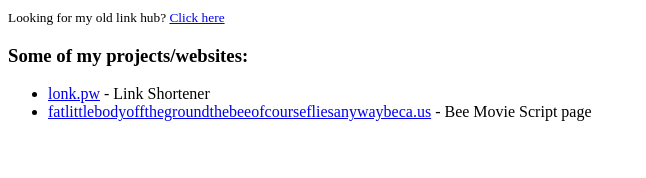
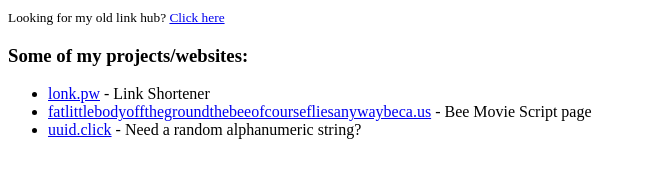
Before and after one commit to vpzomtrrfrt/vpzomtrrfrt.github.io, a plain HTML site: page index.html in a window 1280 px wide. Shown: the whole page, without its empty margins (0-646 px from the left). Drawn offline with Linux system fonts and the light colour scheme.

Commit message:
Add uuid.click link

```diff
--- a/index.html
+++ b/index.html
@@ -9,7 +9,7 @@
 		<ul>
 			<li><a href="http://lonk.pw">lonk.pw</a> - Link Shortener</a></li>
 			<li><a href="http://fatlittlebodyoffthegroundthebeeofcoursefliesanywaybeca.us">fatlittlebodyoffthegroundthebeeofcoursefliesanywaybeca.us</a> - Bee Movie Script page</li>
-
+			<li><a href="https://uuid.click">uuid.click</a> - Need a random alphanumeric string?</li>
 		</ul>
 	</body>
 </html>
```
